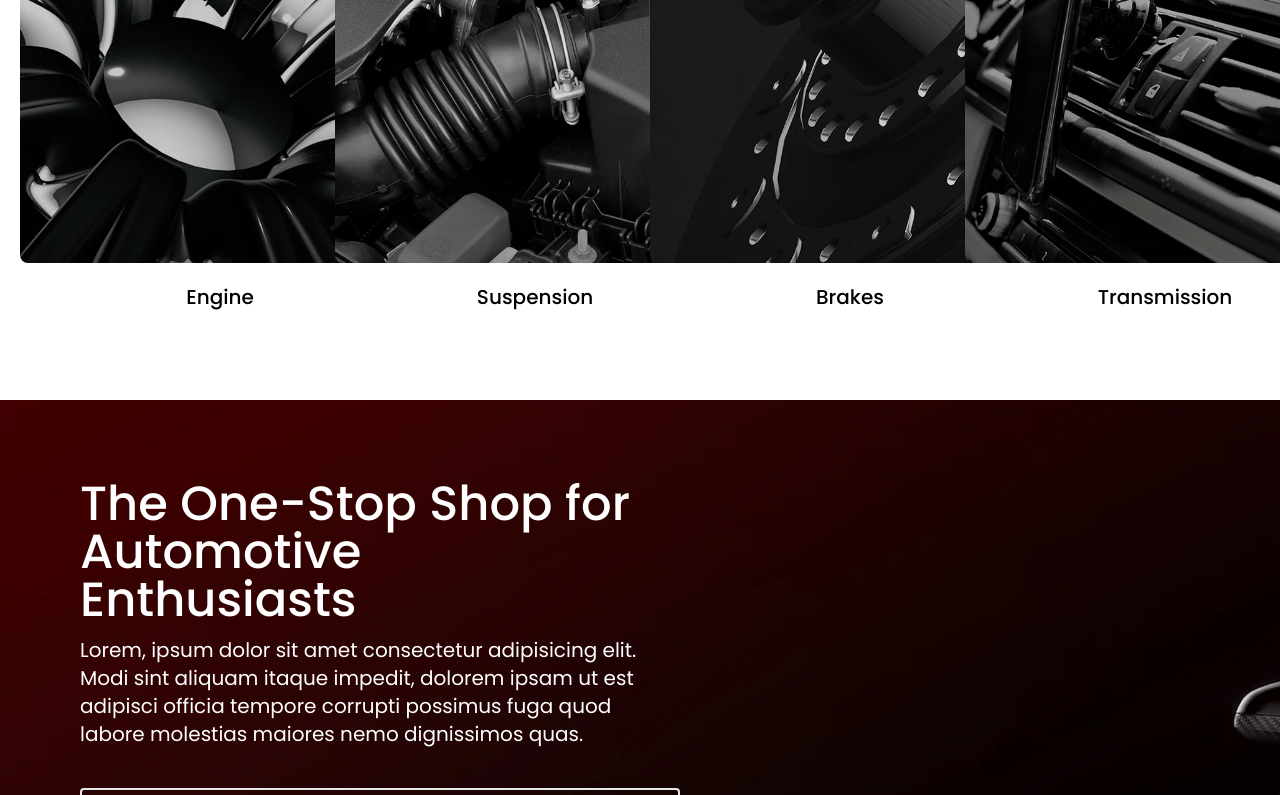
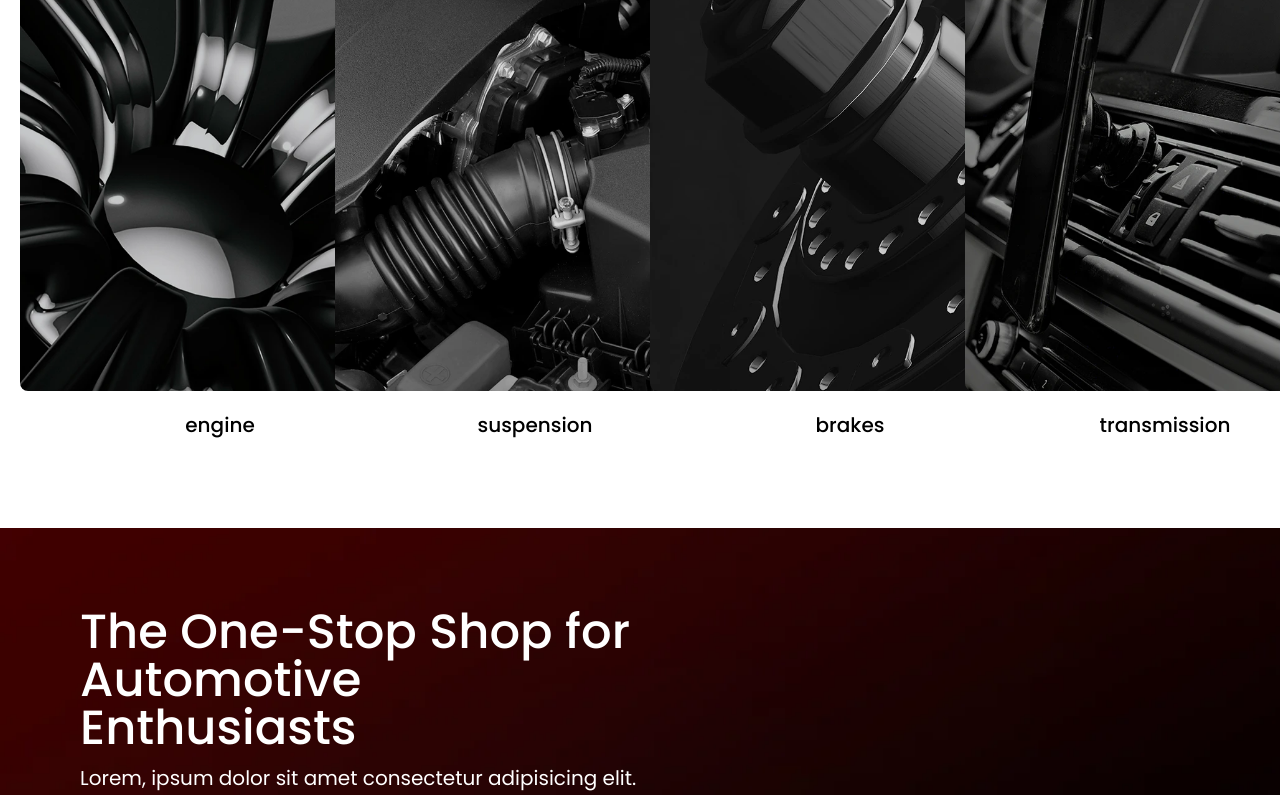
Before and after one commit to ab-h-i-n/autopile, a Next.js app: page / in a window 1280 px wide. Shown: the part 2000-2795 px from the top of the page. Built offline with nearby package versions, Linux system fonts and the light colour scheme.

Commit message:
products by category done

```diff
--- a/src/components/OnBoarding/hero_section/HeroSection.jsx
+++ b/src/components/OnBoarding/hero_section/HeroSection.jsx
@@ -41,8 +41,6 @@ const HeroSection = () => {
 
       {/* contents  */}
       <div className="absolute top-0 left-0 w-screen h-screen px-5 md:px-10 lg:px-14 xl:px-28">
-        {/* header  */}
-        <Header />
 
         {/* titles  */}
         <div className="h-full flex flex-col justify-center gap-5 translate-y-[-50px] ">
--- /dev/null
+++ b/src/components/Shop/SideNav.jsx
@@ -0,0 +1,39 @@
+import Catagories from "@/data/Catagories";
+import Link from "next/link";
+import { usePathname } from "next/navigation";
+import React from "react";
+
+const SideNav = () => {
+  var categories = Catagories;
+  if (!categories.some((category) => category.title === "all products")) {
+    categories.unshift({
+      title: "all products",
+      href: "/shop",
+    });
+  }
+  const pathname = usePathname();
+
+  return (
+    <div className="lg:grid gap-5 hidden ">
+      {/* TITLE  */}
+      <p className="text-2xl font-medium">Browse by</p>
+      {/* catagories */}
+      <div className="grid gap-1">
+        {categories.map((cat, index) => (
+          <Link
+            className={`text-lg ${
+              pathname === cat.href &&
+              "underline underline-offset-2 text-teritiary font-medium"
+            } transition-all duration-500 hover:text-teritiary capitalize`}
+            href={cat.href}
+            key={`catagorie_${index}`}
+          >
+            {cat.title}
+          </Link>
+        ))}
+      </div>
+    </div>
+  );
+};
+
+export default SideNav;
--- a/src/components/common/Footer.jsx
+++ b/src/components/common/Footer.jsx
@@ -133,7 +133,7 @@ const Footer = () => {
   ];
 
   return (
-    <footer className="py-20 px-10 xl:px-40 grid divide-y-[1px] divide-secondary divide-opacity-50 lg:py-10 z-10 bg-primary relative">
+    <footer className="py-20 px-10 xl:px-34 grid divide-y-[1px] divide-secondary divide-opacity-50 lg:py-10 z-10 bg-primary relative">
       {/* first section  */}
       <div className="grid place-items-center gap-10 lg:grid-flow-col py-5">
         {/* logo  */}
@@ -207,7 +207,7 @@ const Footer = () => {
       </div>
 
       {/* copyright section  */}
-      <div className="text-center py-5 lg:py-10">© 2035 By Autopile</div>
+      <div className="text-center py-5 lg:pt-10">© 2035 By Autopile</div>
     </footer>
   );
 };
--- a/src/components/common/Header.jsx
+++ b/src/components/common/Header.jsx
@@ -9,7 +9,7 @@ const Header = () => {
   const navItems = [
     {
       title: "Shop Parts",
-      link: "#",
+      link: "/shop",
     },
     {
       title: "Wholesale",
@@ -28,7 +28,7 @@ const Header = () => {
   const [isOpen, toggleOpen] = useCycle(false, true);
 
   return (
-    <header className="flex items-center justify-between relative z-50 py-10">
+    <header className="flex items-center justify-between relative z-50 py-10 px-5 md:px-10 lg:px-14 xl:px-28">
       {/* logo  */}
       <Link
         href={"/"}
@@ -49,12 +49,15 @@ const Header = () => {
         isOpen={isOpen}
         toggleOpen={toggleOpen}
         className={"md:hidden"}
-        color={isOpen ? "black" : "white"}
+        color={"black"}
       />
+
+      {/* backdrop for nav  */}
+      <div className={`fixed top-0 left-0 w-screen h-screen bg-black opacity-50 transition-all duration-300 z-30 ${!isOpen && 'opacity-0' } lg:hidden pointer-events-none`}></div>
 
       {/* nav  */}
       <nav
-        className={`z-40 absolute top-0 right-0 w-[95vw] h-screen flex flex-col bg-primary py-10 px-5 gap-10 transition-all ${
+        className={`z-40 absolute top-0 right-0 w-[95vw] h-screen flex flex-col bg-primary py-10 px-5 gap-10 transition-all duration-300 ${
           !isOpen ? "translate-x-[110%]" : "translate-x-[10%]"
         } md:flex-row md:static md:translate-x-0 md:w-auto md:h-auto md:bg-transparent md:gap-5 md:p-0`}
       >
--- a/src/components/common/ProductCard.jsx
+++ b/src/components/common/ProductCard.jsx
@@ -5,7 +5,7 @@ import Link from "next/link";
 
 const ProductCard = ({ image, name, bestSeller, id }) => {
   return (
-    <Link href={`/product/${id}`} className="w-[70%] aspect-[3/4.5] md:w-[300px] xl:w-[400px] grid gap-3 relative rounded overflow-hidden cursor-pointer group">
+    <Link href={`/product/${id}`} className="w-[90%] aspect-[3/4.5] grid gap-3 relative rounded overflow-hidden cursor-pointer group">
       {/* bestseller tag  */}
       {bestSeller && (
         <div className="bg-teritiary px-5 py-2 absolute top-0 left-0 z-40 font-medium text-sm">
--- a/src/data/Catagories.js
+++ b/src/data/Catagories.js
@@ -1,22 +1,22 @@
 export default [
   {
     src: "/images/cat-1.webp",
-    title: "Engine",
-    href: "#",
+    title: "engine",
+    href: "/shop/engine",
   },
   {
     src: "/images/cat-2.webp",
-    title: "Suspension",
-    href: "#",
+    title: "suspension",
+    href: "/shop/suspension",
   },
   {
     src: "/images/cat-3.webp",
-    title: "Brakes",
-    href: "#",
+    title: "brakes",
+    href: "/shop/brakes",
   },
   {
     src: "/images/cat-4.webp",
-    title: "Transmission",
-    href: "#",
+    title: "transmission",
+    href: "/shop/transmission",
   },
 ];
--- a/src/data/Products.js
+++ b/src/data/Products.js
@@ -2,26 +2,36 @@ export default [
   {
     image: "/images/product.webp",
     name: "Product1",
+    id: 1,
     bestSeller: true,
+    category: "suspension",
   },
   {
     image: "/images/product2.webp",
     name: "Product2",
+    id: 2,
     bestSeller: true,
+    category: "brakes",
   },
   {
     image: "/images/product3.webp",
     name: "Product3",
+    id: 3,
     bestSeller: true,
+    category: "engine",
   },
   {
     image: "/images/product4.webp",
     name: "Product4",
+    id: 4,
     bestSeller: true,
+    category: "transmission",
   },
   {
     image: "/images/product5.webp",
     name: "Product5",
+    id: 5,
     bestSeller: true,
+    category: "suspension",
   },
 ];
--- a/src/pages/index.jsx
+++ b/src/pages/index.jsx
@@ -1,5 +1,5 @@
-
 import Footer from "@/components/common/Footer";
+import Header from "@/components/common/Header";
 import HeroSection from "@/components/OnBoarding/hero_section/HeroSection";
 import ProductReview from "@/components/OnBoarding/product_review_section/ProductReview";
 import OurServices from "@/components/OnBoarding/services_section/OurServices";
@@ -10,6 +10,7 @@ import TopSellers from "@/components/OnBoarding/top_sellers_section/TopSellers";
 export default function Home() {
   return (
     <main className={`bg-primary text-secondary `}>
+      <Header />
       <HeroSection />
       <OurServices />
       <ShopByCatagory />
--- a/src/pages/product/[prodID]/index.jsx
+++ /dev/null
@@ -1,9 +0,0 @@
-import React from 'react'
-
-const ProductPage = () => {
-  return (
-    <main>ProductPage</main>
-  )
-}
-
-export default ProductPage
--- a/src/pages/product/index.jsx
+++ /dev/null
@@ -1,9 +0,0 @@
-import React from 'react'
-
-const AllProducts = () => {
-  return (
-    <main>AllProducts</main>
-  )
-}
-
-export default AllProducts
--- /dev/null
+++ b/src/pages/shop/[[...slug]].jsx
@@ -0,0 +1,64 @@
+import React from "react";
+import SideNav from "@/components/Shop/SideNav";
+import Header from "@/components/common/Header";
+import { usePathname } from "next/navigation";
+import Catagories from "@/data/Catagories";
+import Products from "@/data/Products";
+import ProductCard from "@/components/common/ProductCard";
+import Footer from "@/components/common/Footer";
+
+const Shop = () => {
+  const catagories = Catagories;
+  const products = Products;
+  const pathname = usePathname();
+  var allProducts = products;
+
+  const catagorieTitle = catagories.find((cat) => cat.href === pathname)?.title;
+
+  if (pathname !== "/shop") {
+    allProducts = products.filter(
+      (product) => product.category === catagorieTitle
+    );
+
+    console.log('not sop' , allProducts);
+  }
+
+  return (
+    <main className=" min-h-screen overflow-hidden">
+      <Header />
+
+      {/* main container  */}
+      <div className="grid grid-cols-[15%,1fr] h-full mt-5 lg:mt-20 px-5 md:px-10 lg:px-14">
+        {/* browses by */}
+        <div>
+          <SideNav />
+        </div>
+
+        {/* products disply section  */}
+        <section className="grid gap-5 lg:gap-20 pb-20">
+          {/* title  */}
+          <p className="text-4xl lg:text-5xl text-nowrap font-semibold capitalize">
+            {catagorieTitle ? catagorieTitle : "Catagorie Not Found!"}
+          </p>
+
+          {/* products container  */}
+          <div className="grid lg:grid-cols-4 gap-x-5 gap-y-10">
+            {allProducts.map((product, index) => (
+              <ProductCard
+                bestSeller={product.bestSeller}
+                id={product.id}
+                image={product.image}
+                name={product.name}
+                key={`product_${index}`}
+              />
+            ))}
+          </div>
+        </section>
+      </div>
+
+      <Footer/>
+    </main>
+  );
+};
+
+export default Shop;
```
